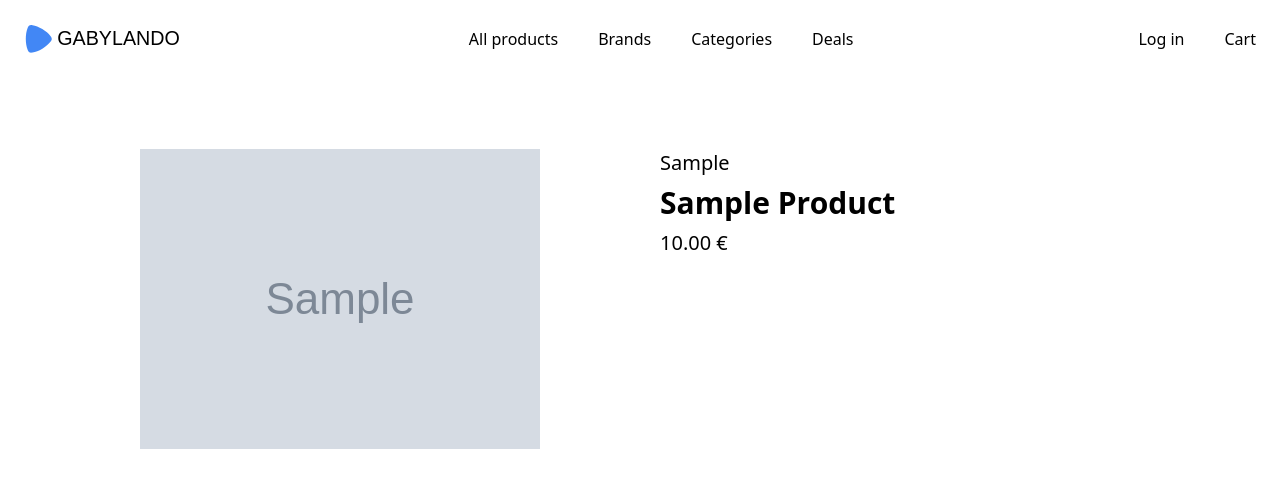
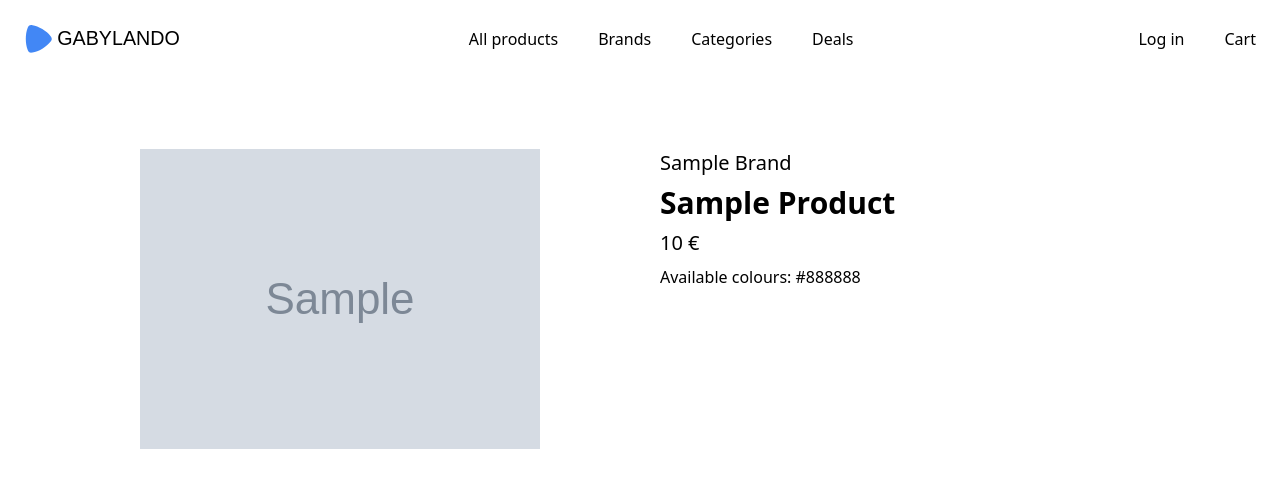
Before and after one commit to gwassing/ecommerce-platform, a Django app: template products/templates/products/product_detail.html in a window 1280 px wide. Shown: the top 488 px of the page. Run offline with Django 5.2, Linux system fonts and the light colour scheme; tables that the repository leaves empty hold one stand-in row (values such as "Sample post"); the template is opened without the code that fills it: values that come from a table or form of the project are taken from there, most other values are stand-ins (such as "Sample title", 1, 10 or a date in 2020); grey boxes marked "Sample" are stand-in pictures; data that the repository does not hold is empty.

Commit message:
Add colour field to product model

```diff
--- a/products/models.py
+++ b/products/models.py
@@ -1,6 +1,8 @@
 from django.core.validators import MinValueValidator
 from django.db import models
 from datetime import date
+from django.contrib.postgres.fields import ArrayField
+
 
 from django.db.models import CheckConstraint, Q
 
@@ -17,6 +19,7 @@ class Product (models.Model):
     item_name = models.CharField(max_length=100)
     price = models.DecimalField(max_digits=5, decimal_places=2, validators=[MinValueValidator(0.0)])
     date_created = models.DateField(default=date.today)
+    colors = ArrayField(models.CharField(max_length=100), null=True, blank=True, default=list)
 
     def __str__(self):
         return self.item_name
--- a/products/templates/products/product_detail.html
+++ b/products/templates/products/product_detail.html
@@ -11,7 +11,13 @@
         <div class="flex flex-col gap-y-2 ml-5">
             <p class="capitalize text-xl">{{ product.brand }}</p>
             <p class="capitalize text-3xl font-semibold">{{ product.item_name }}</p>
-            <div class="text-xl">{{ product.price }} €</div>
+            <p class="text-xl">{{ product.price }} €</p>
+            <p>
+                Available colours:
+                {% for color in product.colors %}
+                    {{ color }}
+                {% endfor %}
+            </p>
         </div>
     </div>
 {% endblock %}
```
Also changed, not shown: products/migrations/0006_product_colors.py (added).
